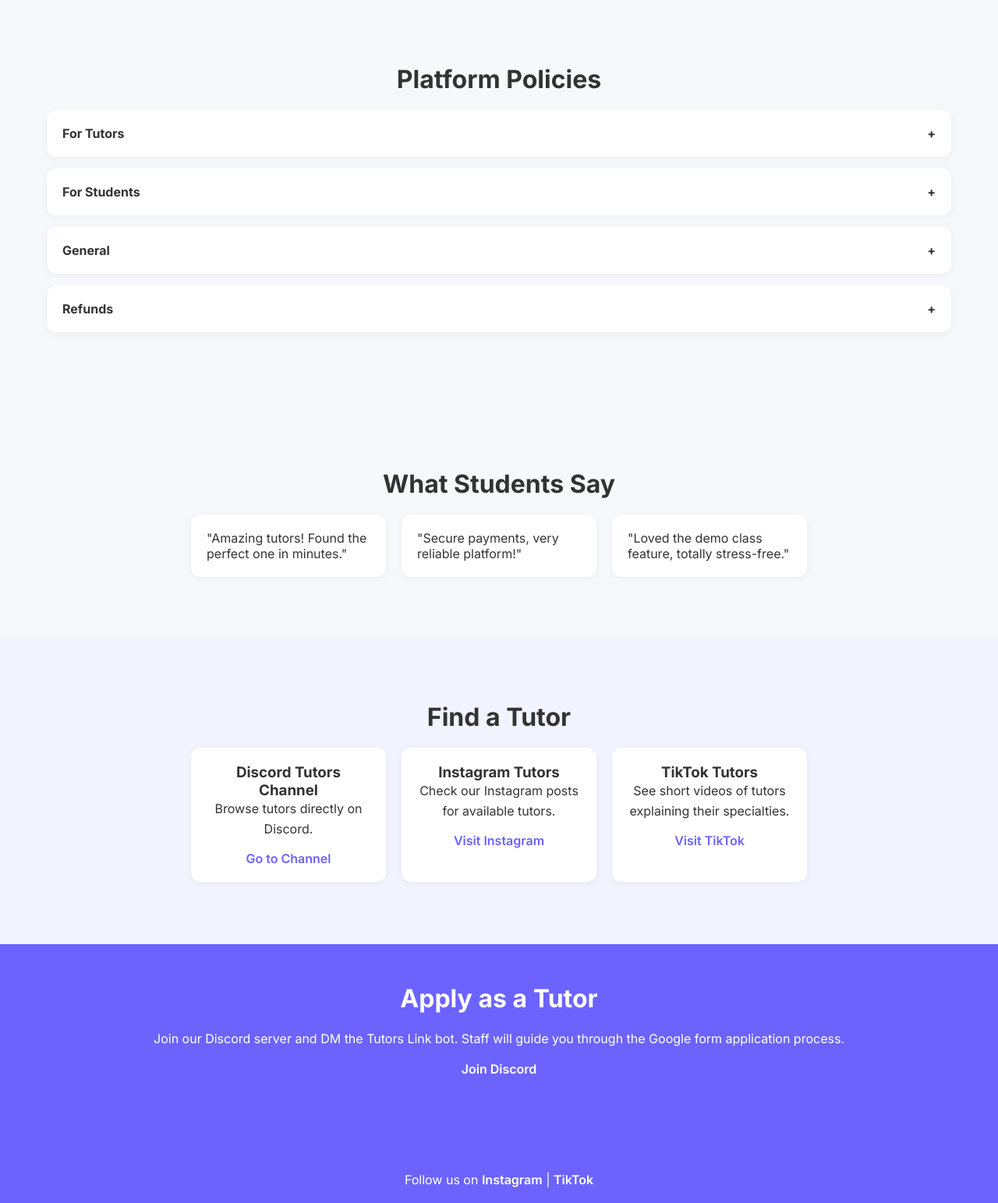
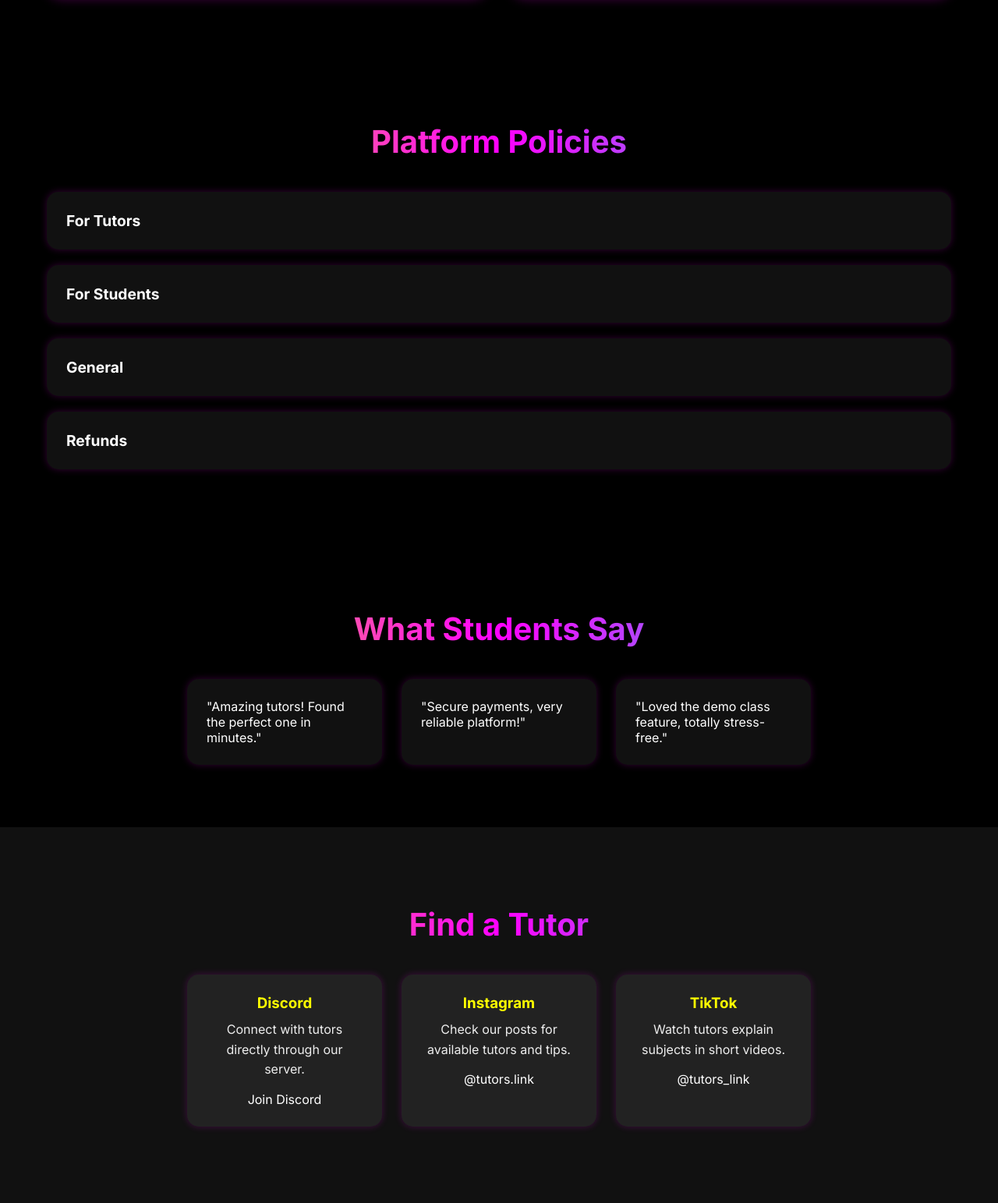
Before and after one commit to tutorslink/website, a plain HTML site: page index.html in a window 1280 px wide. Shown: the part 756-2299 px from the top of the page at 78% size. Drawn offline with Linux system fonts and the light colour scheme.

Commit message:
Update index.html

```diff
--- a/index.html
+++ b/index.html
@@ -7,66 +7,78 @@
 <link href="https://fonts.googleapis.com/css2?family=Inter:wght@400;600;700&display=swap" rel="stylesheet">
 <style>
 /* Reset & base */
-    * {margin:0; padding:0; box-sizing:border-box; font-family: 'Inter', sans-serif;}
-    body {background:#f7f8fc; color:#333;}
+* {margin:0; padding:0; box-sizing:border-box; font-family:'Inter',sans-serif;}
+body {background:#000; color:#fff; overflow-x:hidden;}
 a {text-decoration:none; color:inherit;}
 button {cursor:pointer; border:none; outline:none;}
 
 /* Container */
 .container {max-width:1200px; margin:0 auto; padding:0 20px;}
 
-    /* Header / Hero */
-    header {background:#6c63ff; color:white; padding:100px 20px; text-align:center;}
-    header h1 {font-size:3rem; margin-bottom:20px;}
-    header p {font-size:1.2rem; margin-bottom:30px;}
+/* Hero */
+header {
+  background:linear-gradient(135deg, #ff00ff, #00f0ff);
+  position:relative;
+  text-align:center;
+  padding:120px 20px;
+  overflow:hidden;
+}
+header h1 {font-size:3rem; margin-bottom:20px; color:#fff;}
+header p {font-size:1.2rem; margin-bottom:30px; color:#fff;}
 .cta-buttons button {
-      background:white; color:#6c63ff; font-weight:600; padding:12px 30px; margin:0 10px; border-radius:8px;
+  background:#fff; color:#000; font-weight:700; padding:12px 30px; margin:0 10px; border-radius:12px;
   transition:0.3s;
 }
-    .cta-buttons button:hover {background:#5a52d4; color:white;}
+.cta-buttons button:hover {background:#ff0; color:#000; transform:scale(1.05);}
+
+/* Abstract decorations */
+header::before, header::after {
+  content:''; position:absolute; border-radius:50%; opacity:0.2;
+}
+header::before {
+  width:400px; height:400px; background:#ff0; top:-100px; left:-150px;
+}
+header::after {
+  width:600px; height:600px; background:#ff00ff; bottom:-200px; right:-200px;
+}
 
 /* Sections */
-    section {padding:80px 0;}
-    h2 {font-size:2rem; margin-bottom:20px; text-align:center;}
-    p {margin-bottom:15px; line-height:1.6;}
+section {padding:80px 0; position:relative;}
+h2 {font-size:2.5rem; margin-bottom:40px; text-align:center; background:linear-gradient(90deg,#ff0,#ff00ff,#00f0ff); -webkit-background-clip:text; -webkit-text-fill-color:transparent;}
+p {margin-bottom:15px; line-height:1.6; color:#eee;}
 
-    /* How it works */
+/* How it Works */
 .steps {display:flex; flex-wrap:wrap; justify-content:center; gap:30px;}
-    .step {background:white; padding:30px; border-radius:15px; flex:1 1 300px; text-align:center; box-shadow:0 5px 15px rgba(0,0,0,0.1);}
-    .step h3 {margin-bottom:10px; color:#6c63ff;}
+.step {background:#111; padding:30px; border-radius:20px; flex:1 1 300px; text-align:center; box-shadow:0 0 15px #ff00ff55; transition:0.3s;}
+.step h3 {margin-bottom:15px; color:#ff0;}
+.step:hover {transform:translateY(-10px); box-shadow:0 0 25px #ff0,0 0 35px #00f0ff;}
 
 /* Policies */
-    .policy {background:white; margin-bottom:15px; padding:20px; border-radius:12px; box-shadow:0 2px 8px rgba(0,0,0,0.05);}
-    .policy h4 {cursor:pointer; display:flex; justify-content:space-between; align-items:center;}
-    .policy-content {display:none; margin-top:10px; line-height:1.5;}
+.policy {background:#111; margin-bottom:20px; padding:25px; border-radius:15px; box-shadow:0 0 10px #ff00ff33; cursor:pointer; transition:0.3s;}
+.policy:hover {box-shadow:0 0 20px #ff0,0 0 25px #00f0ff;}
+.policy h4 {display:flex; justify-content:space-between; align-items:center; font-size:1.2rem;}
+.policy-content {display:none; margin-top:15px; line-height:1.5; color:#eee;}
 
 /* Reviews */
-    .reviews {display:flex; flex-wrap:wrap; gap:20px; justify-content:center;}
-    .review {background:white; padding:20px; border-radius:12px; box-shadow:0 2px 8px rgba(0,0,0,0.05); width:250px;}
+.reviews {display:flex; flex-wrap:wrap; gap:25px; justify-content:center;}
+.review {background:#111; padding:25px; border-radius:15px; box-shadow:0 0 10px #ff00ff33; width:250px; transition:0.3s;}
+.review:hover {transform:translateY(-10px); box-shadow:0 0 25px #ff0,0 0 35px #00f0ff;}
 
-    /* Find a Tutor section */
-    #find-tutor {padding:80px 0; background:#f1f3ff;}
-    .tutor-cards {display:flex; flex-wrap:wrap; justify-content:center; gap:20px;}
-    .tutor-card {
-      background:white; padding:20px; border-radius:12px; width:250px; text-align:center; box-shadow:0 2px 8px rgba(0,0,0,0.05); transition:0.3s;
-    }
-    .tutor-card:hover {transform:translateY(-5px); box-shadow:0 10px 20px rgba(0,0,0,0.15);}
-    .tutor-card a {color:#6c63ff; font-weight:600;}
+/* Find a Tutor */
+#find-tutor {background:#111; padding:100px 0;}
+.tutor-cards {display:flex; flex-wrap:wrap; justify-content:center; gap:25px;}
+.tutor-card {background:#222; padding:25px; border-radius:15px; width:250px; text-align:center; box-shadow:0 0 10px #ff00ff33; transition:0.3s;}
+.tutor-card:hover {transform:translateY(-10px); box-shadow:0 0 25px #ff0,0 0 35px #00f0ff;}
+.tutor-card h3 {margin-bottom:10px; color:#ff0;}
 
 /* Apply & Footer */
-    .apply, footer {background:#6c63ff; color:white; text-align:center; padding:50px 20px;}
-    .apply a, footer a {color:white; font-weight:600;}
-    footer p {margin-top:20px;}
+.apply, footer {background:#000; color:#fff; text-align:center; padding:60px 20px;}
+.apply a, footer a {color:#ff0; font-weight:700; transition:0.3s;}
+.apply a:hover, footer a:hover {color:#ff00ff;}
 
-    /* Smooth scroll & hover effects */
-    html {scroll-behavior: smooth;}
-    .step, .review {transition: transform 0.3s, box-shadow 0.3s;}
-    .step:hover, .review:hover {transform: translateY(-5px); box-shadow:0 10px 20px rgba(0,0,0,0.15);}
-
-    /* Responsive */
-    @media(max-width:768px) {
-      .steps {flex-direction:column; align-items:center;}
-    }
+/* Smooth scroll & responsive */
+html {scroll-behavior:smooth;}
+@media(max-width:768px) {.steps,.tutor-cards{flex-direction:column; align-items:center;}}
 </style>
 </head>
 <body>
@@ -101,7 +113,7 @@
 <h2>Platform Policies</h2>
 <div class="container">
   <div class="policy">
-        <h4>For Tutors <span>+</span></h4>
+    <h4>For Tutors</h4>
     <div class="policy-content">
       <ul>
         <li>Hide your identity until payment is made.</li>
@@ -112,7 +124,7 @@
     </div>
   </div>
   <div class="policy">
-        <h4>For Students <span>+</span></h4>
+    <h4>For Students</h4>
     <div class="policy-content">
       <ul>
         <li>Pay 100% before connecting with tutor.</li>
@@ -123,7 +135,7 @@
     </div>
   </div>
   <div class="policy">
-        <h4>General <span>+</span></h4>
+    <h4>General</h4>
     <div class="policy-content">
       <ul>
         <li>Tutors Link is responsible for issues in the first month.</li>
@@ -133,7 +145,7 @@
     </div>
   </div>
   <div class="policy">
-        <h4>Refunds <span>+</span></h4>
+    <h4>Refunds</h4>
     <div class="policy-content">
       <ul>
         <li>Refunds only in first month.</li>
@@ -160,19 +172,19 @@
 <h2>Find a Tutor</h2>
 <div class="container tutor-cards">
   <div class="tutor-card">
-        <h3>Discord Tutors Channel</h3>
-        <p>Browse tutors directly on Discord.</p>
-        <a href="https://discord.com/channels/yourserver/find-tutor" target="_blank">Go to Channel</a>
+    <h3>Discord</h3>
+    <p>Connect with tutors directly through our server.</p>
+    <a href="https://discord.gg/pe8TXPgkAe" target="_blank">Join Discord</a>
   </div>
   <div class="tutor-card">
-        <h3>Instagram Tutors</h3>
-        <p>Check our Instagram posts for available tutors.</p>
-        <a href="https://instagram.com/yourprofile" target="_blank">Visit Instagram</a>
+    <h3>Instagram</h3>
+    <p>Check our posts for available tutors and tips.</p>
+    <a href="https://instagram.com/tutors.link" target="_blank">@tutors.link</a>
   </div>
   <div class="tutor-card">
-        <h3>TikTok Tutors</h3>
-        <p>See short videos of tutors explaining their specialties.</p>
-        <a href="https://tiktok.com/@yourprofile" target="_blank">Visit TikTok</a>
+    <h3>TikTok</h3>
+    <p>Watch tutors explain subjects in short videos.</p>
+    <a href="https://tiktok.com/@tutors_link" target="_blank">@tutors_link</a>
   </div>
 </div>
 </section>
@@ -181,24 +193,23 @@
 <section id="apply" class="apply">
 <h2>Apply as a Tutor</h2>
 <p>Join our Discord server and DM the Tutors Link bot. Staff will guide you through the Google form application process.</p>
-    <a href="https://discord.com/invite/yourserver" target="_blank">Join Discord</a>
+<a href="https://discord.gg/pe8TXPgkAe" target="_blank">Join Discord</a>
 </section>
 
 <!-- Footer -->
 <footer>
-    <p>Follow us on <a href="https://instagram.com/yourprofile" target="_blank">Instagram</a> | <a href="https://tiktok.com/@yourprofile" target="_blank">TikTok</a></p>
+<p>Follow us on <a href="https://instagram.com/tutors.link" target="_blank">Instagram</a> | <a href="https://tiktok.com/@tutors_link" target="_blank">TikTok</a></p>
 <p>&copy; 2026 Tutors Link. All rights reserved.</p>
 </footer>
 
-  <!-- JS for collapsible policies -->
 <script>
-    const policies = document.querySelectorAll('.policy h4');
+// Expand policy by clicking anywhere
+const policies = document.querySelectorAll('.policy');
 policies.forEach(policy => {
   policy.addEventListener('click', () => {
-        const content = policy.nextElementSibling;
+    const content = policy.querySelector('.policy-content');
     const isVisible = content.style.display === 'block';
     content.style.display = isVisible ? 'none' : 'block';
-        policy.querySelector('span').textContent = isVisible ? '+' : '−';
   });
 });
 </script>
```
Lines whose indentation alone changed are shown as unchanged.
